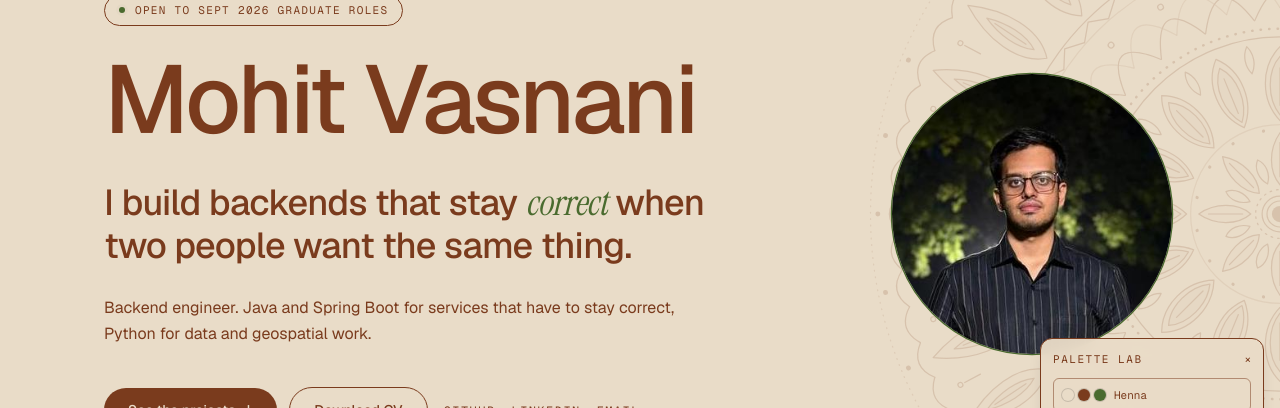
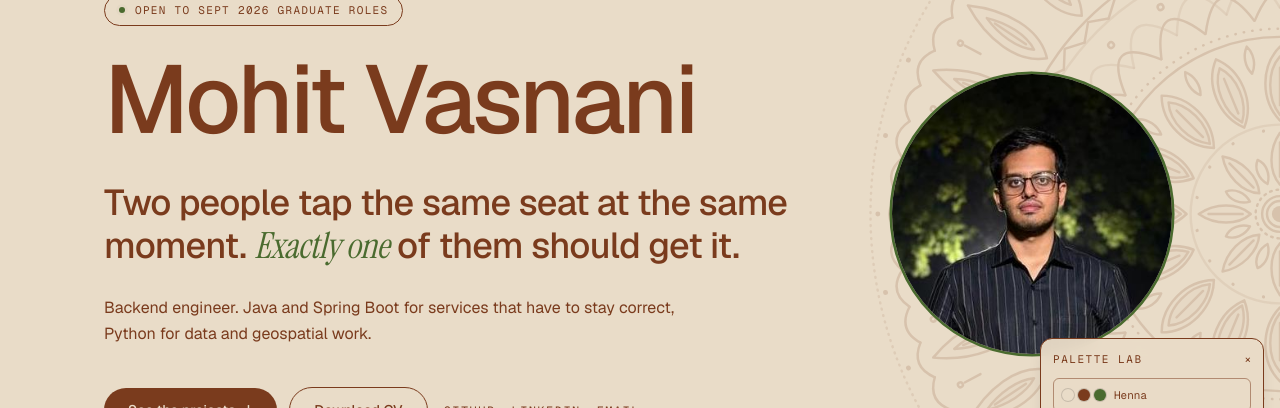
Before and after one commit to Mohitvasnani/portfolio, a Next.js app: page / in a window 1280 px wide. Shown: the part 186-594 px from the top of the page. Built offline with nearby package versions, Linux system fonts and the light colour scheme; no server answers.

Commit message:
Thicken the mandala and the avatar ring, rewrite the hero line

```diff
--- a/app/page.tsx
+++ b/app/page.tsx
@@ -71,9 +71,9 @@ export default function Home() {
                   the whole site read as written to a formula. */}
               <Reveal delay={0.3} className="mt-7 max-w-3xl">
                 <p className="text-2xl leading-[1.18] font-medium tracking-[-0.02em] text-balance sm:text-3xl lg:text-4xl">
-                  I build backends that stay{" "}
-                  <span className="serif text-accent">correct</span> when two
-                  people want the same thing.
+                  Two people tap the same seat at the same moment.{" "}
+                  <span className="serif text-accent">Exactly one</span> of them
+                  should get it.
                 </p>
               </Reveal>
 
--- a/components/Avatar.tsx
+++ b/components/Avatar.tsx
@@ -36,7 +36,7 @@ export default function Avatar({ className }: { className?: string }) {
             a constant pixel width, but it also makes the dash pattern ignore
             `pathLength`, and the arc below then never closes. The widths here
             are viewBox units instead, chosen to read well at all three sizes. */}
-        <circle cx="50" cy="50" r="48.5" fill="none" stroke="var(--border)" strokeWidth="0.6" />
+        <circle cx="50" cy="50" r="48.5" fill="none" stroke="var(--border)" strokeWidth="1" />
 
         {/* The accent arc that closes. `pathLength={1}` rescales the path to
             one unit long, so dasharray and dashoffset can be written as
@@ -47,7 +47,7 @@ export default function Avatar({ className }: { className?: string }) {
           r="48.5"
           fill="none"
           stroke="var(--accent)"
-          strokeWidth="1.1"
+          strokeWidth="2"
           strokeLinecap="round"
           pathLength={1}
           strokeDasharray={1}
--- a/components/Mandala.tsx
+++ b/components/Mandala.tsx
@@ -25,12 +25,23 @@ type MandalaProps = {
    * transform string, and the Tailwind positioning classes would fight it.
    */
   drift?: number;
+  /**
+   * Stroke width, in viewBox units. The viewBox is 1024 wide and the thing
+   * renders at 52rem, so the on-screen width is roughly weight * 0.81px.
+   * At the old default of 1.5 that was a 1.2px hairline, which antialiasing
+   * smears into almost nothing. Raise this before raising opacity: a thicker
+   * line reads without darkening the page behind the text as much.
+   *
+   * The r=228 dashed ring sets its own width and ignores this.
+   */
+  weight?: number;
 };
 
 export default function Mandala({
   className = "",
   speed = 0.15,
   drift = 0,
+  weight = 3,
 }: MandalaProps) {
   const wrapRef = useRef<HTMLDivElement>(null);
   const svgRef = useRef<SVGSVGElement>(null);
@@ -73,7 +84,7 @@ export default function Mandala({
         viewBox="-512 -512 1024 1024"
         fill="none"
         stroke="currentColor"
-        strokeWidth={1.5}
+        strokeWidth={weight}
         strokeLinecap="round"
         strokeLinejoin="round"
         className="h-full w-full will-change-transform"
```
